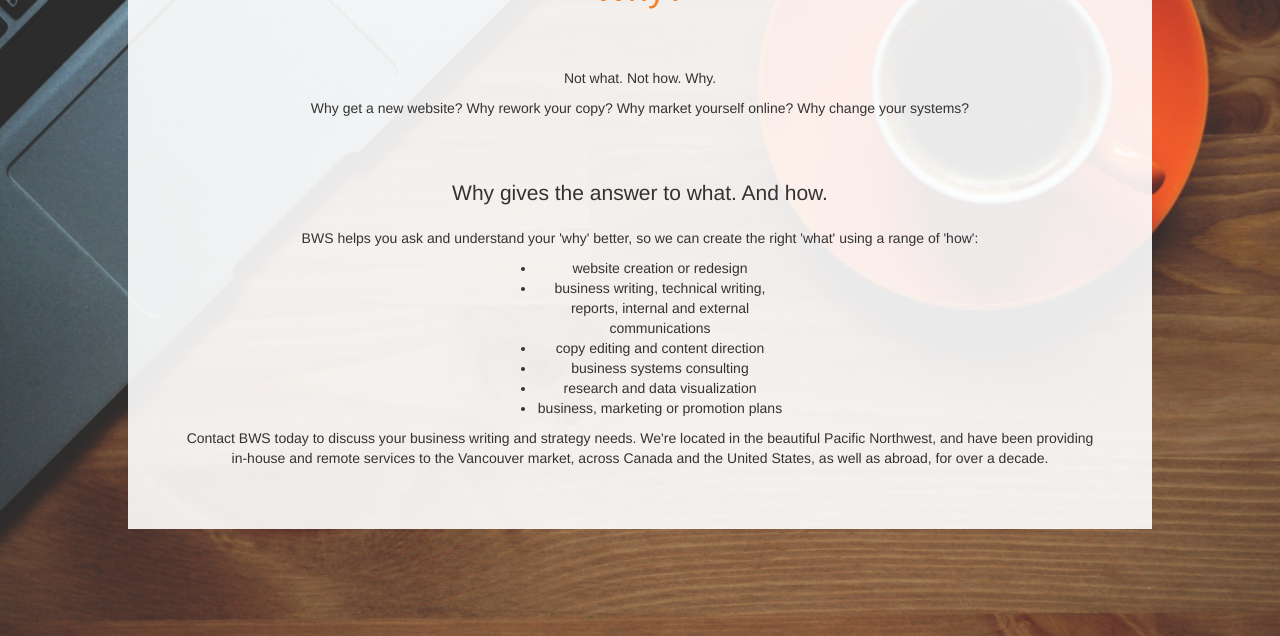
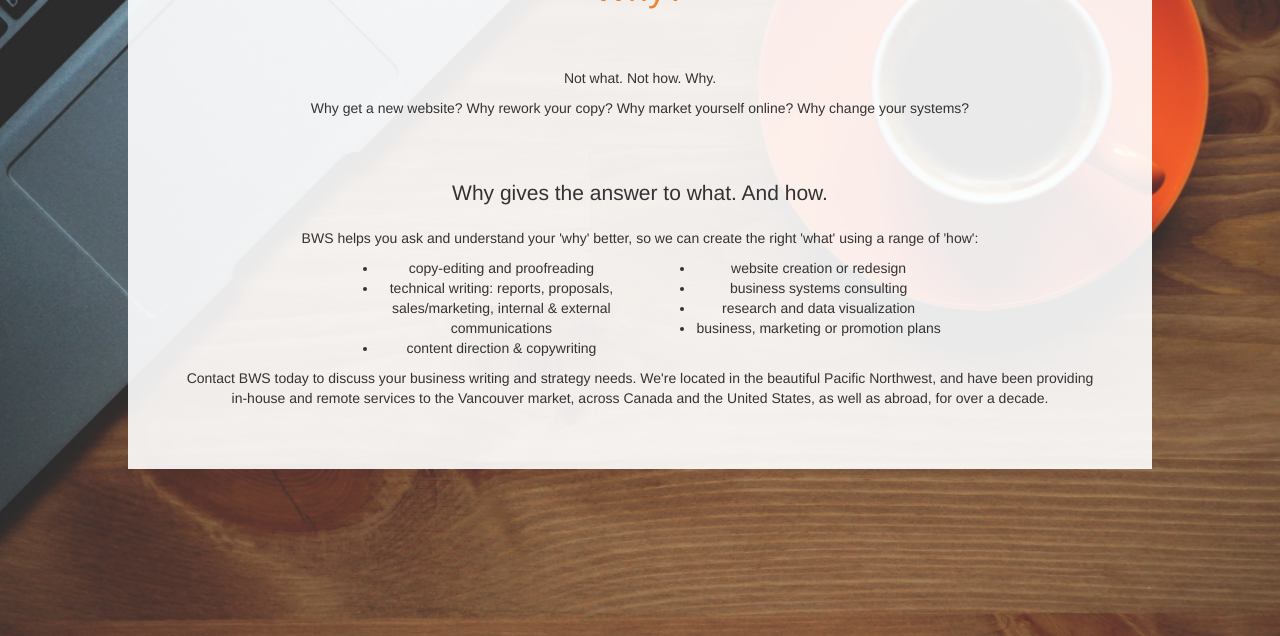
Before and after one commit to kaiewiggins/businesswriting, a Jekyll site: the page built from test.html, in a window 1280 px wide and 900 px high, scrolled down 1160 px, cut to the strip 0-636 px from the top of the window. Built offline with Jekyll 4.4.1, drawn with Linux system fonts in a browser that asks for light colours; nearby versions of some CDN libraries.

Commit message:
Update test.html

```diff
--- a/test.html
+++ b/test.html
@@ -33,12 +33,17 @@ title: US and Canadian Business Writing Solutions
       <p class="lead">Why gives the answer to what. And how.</p>
       <p>BWS helps you ask and understand your 'why' better, so we can create the right 'what' using a range of 'how':</p>
         <div class="row">
-            <div class="col-xs-4"></div>
+            <div class="col-xs-2"></div>
             <div class="col-xs-4">
       <ul>
+        <li>copy-editing and proofreading</li>
+        <li>technical writing: reports, proposals, sales/marketing, internal & external communications</li>
+        <li>content direction & copywriting</li>
+        </ul>
+            </div><!--close col-->
+                        <div class="col-xs-4">
+      <ul>
         <li>website creation or redesign</li>
-        <li>business writing, technical writing, reports, internal and external communications</li>
-        <li>copy editing and content direction</li>
         <li>business systems consulting</li>
         <li>research and data visualization</li>
         <li>business, marketing or promotion plans</li>
```
